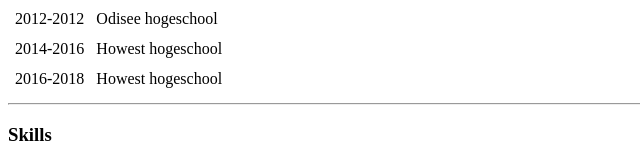
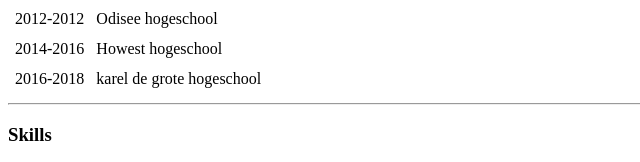
Before and after one commit to Sinifere/cv, a plain HTML site: page index.html in a window 1280 px wide. Shown: the part 791-953 px from the top of the page, 0-640 px from the left. Drawn offline with Linux system fonts and the light colour scheme.

Commit message:
fixed error

```diff
--- a/index.html
+++ b/index.html
@@ -54,7 +54,7 @@
     </tr>
     <tr>
       <td>2016-2018</td>
-       <td>Howest hogeschool</td>
+       <td>karel de grote hogeschool</td>
     </tr>
 
   </table>
```
